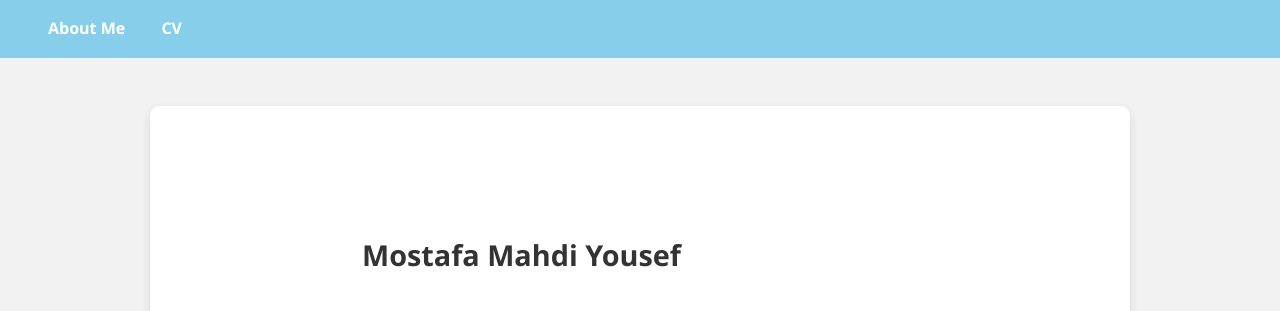
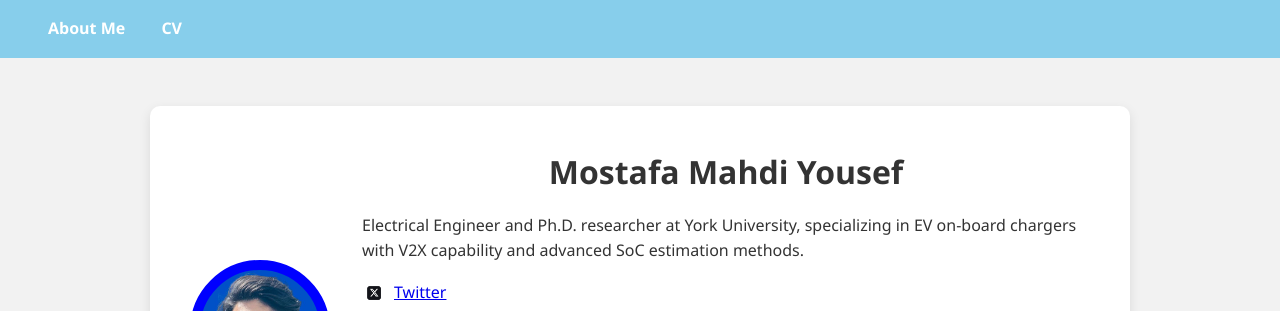
Before and after one commit to MostafaMahdiYousef/mostafamahdiyousef.github.io, a plain HTML site: page index.html in a window 1280 px wide. Shown: the top 311 px of the page. Drawn offline with Linux system fonts and the light colour scheme.

Commit message:
name in index

```diff
--- a/index.html
+++ b/index.html
@@ -75,8 +75,10 @@
     }
 
     .profile-details h1 {
-      margin: 3em auto;
-      font-size: 1.8em;
+      text-align: center;
+      font-size: 2em;
+      margin-bottom: 0.5em;
+      margin-top: 0;
 
     }
 
```
